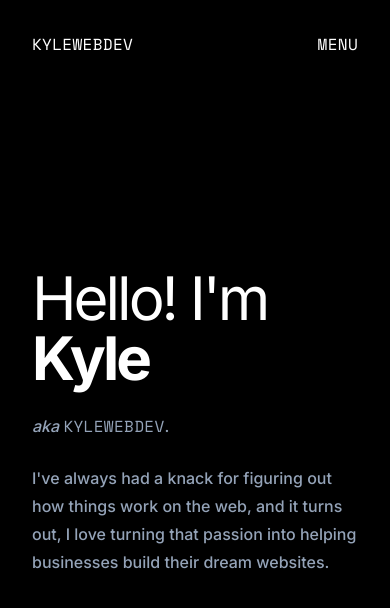
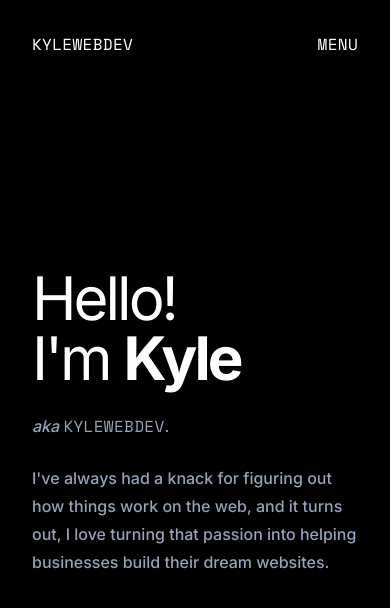
Before and after one commit to kylewebdev/kylewebdev.com, a Next.js app: page /about in a window 390 px wide. Shown: the top 608 px of the page. Built offline with nearby package versions, Linux system fonts and the light colour scheme.

Commit message:
Fixed Type

```diff
--- a/src/app/about/page.tsx
+++ b/src/app/about/page.tsx
@@ -2,9 +2,9 @@ import React from "react";
 
 const AboutPage = () => {
 	return (
-		<div className="w-full h-full min-h-screen py-24 px-8 flex items-center justify-center">
+		<div className="w-full h-full min-h-dvh py-24 px-8 flex items-center justify-center">
 			<div className="flex flex-col gap-6">
-				<h1 className="text-6xl font-normal tracking-tighter lg:text-8xl">
+				<h1 className="font-normal tracking-tighter text-6xl lg:text-8xl text-balance">
 					Hello! I&apos;m <strong>Kyle</strong>
 				</h1>
 
--- a/src/app/contact/page.tsx
+++ b/src/app/contact/page.tsx
@@ -4,7 +4,7 @@ const ContactPage = () => {
 	return (
 		<div className="w-full h-full min-h-screen py-24 px-8 flex items-center justify-center">
 			<div className="flex flex-col gap-6">
-				<h1 className="text-6xl font-normal tracking-tighter lg:text-8xl">
+				<h1 className="font-normal tracking-tighter text-6xl lg:text-8xl text-balance">
 					<a
 						className="block break-all"
 						href="mailto:kylewebdev@gmail.com"
--- a/src/app/lab/page.tsx
+++ b/src/app/lab/page.tsx
@@ -4,7 +4,7 @@ const LabPage = () => {
 	return (
 		<div className="w-full h-full min-h-screen py-24 px-8 flex items-center justify-center">
 			<div className="flex flex-col gap-6">
-				<h1 className="text-6xl font-normal tracking-tighter lg:text-8xl">
+				<h1 className="font-normal tracking-tighter text-6xl lg:text-8xl text-balance">
 					Lab
 				</h1>
 				<p className="max-w-[66ch] leading-7 text-pretty text-slate-400">
--- a/src/app/page.tsx
+++ b/src/app/page.tsx
@@ -1,7 +1,7 @@
 export default function Home() {
 	return (
 		<div className="w-full h-full min-h-screen py-24 px-8 flex items-center justify-center">
-			<h1 className="max-w-[14ch] font-normal tracking-tighter text-7xl lg:text-9xl text-balance">
+			<h1 className="max-w-[14ch] font-normal tracking-tighter text-6xl lg:text-9xl text-balance">
 				I Craft Modern, User-Focused Web Experiences
 			</h1>
 		</div>
--- a/src/app/work/page.tsx
+++ b/src/app/work/page.tsx
@@ -5,7 +5,7 @@ const WorkPage = () => {
 	return (
 		<div className="w-full h-full min-h-screen py-24 px-8 flex items-center justify-center">
 			<div className="flex flex-col gap-6">
-				<h1 className="text-6xl font-normal tracking-tighter lg:text-8xl">
+				<h1 className="font-normal tracking-tighter text-6xl lg:text-8xl text-balance">
 					Work
 				</h1>
 				<p className="max-w-[66ch] leading-7 text-pretty text-slate-400">
--- a/src/components/menu/Menu.tsx
+++ b/src/components/menu/Menu.tsx
@@ -77,7 +77,7 @@ const Menu = () => {
 			</div>
 
 			{/* Overlay */}
-			<div className="overlay fixed top-0 left-0 w-screen h-screen p-8 bg-slate-200 text-black grid grid-cols-[1fr_4fr_1fr] grid-rows-[88px_1fr_1fr] gap-4 z-10">
+			<div className="overlay fixed top-0 left-0 w-screen h-screen p-8 bg-slate-200 text-black grid grid-cols-[1fr_1fr] lg:grid-cols-[1fr_4fr_1fr] grid-rows-[88px_1fr_1fr] gap-4 z-10">
 				<div className="flex flex-col justify-between h-full row-start-1 row-end-4 col-start-1 col-end-1">
 					<div className="uppercase font-mono">
 						<Link href="/" onClick={closeMenu}>
@@ -122,7 +122,7 @@ const Menu = () => {
 							<div key={index} className="overflow-hidden">
 								<div className="menu-item--holder">
 									<Link
-										className="text-6xl lg:text-9xl font-extralight uppercase -tracking-wider"
+										className="text-5xl sm:text-6xl lg:text-9xl font-extralight uppercase -tracking-wider"
 										href={item.path}
 										onClick={toggleMenu}
 									>
@@ -134,7 +134,7 @@ const Menu = () => {
 					</div>
 				</div>
 
-				<div className="flex flex-col justify-between items-end h-full row-start-1 row-end-4 col-start-4 col-end-4">
+				<div className="flex flex-col justify-between items-end h-full row-start-1 row-end-4 col-start-2 col-end-2 lg:col-start-3 lg:col-end-3">
 					<div
 						className="cursor-pointer uppercase font-mono"
 						onClick={toggleMenu}
```
